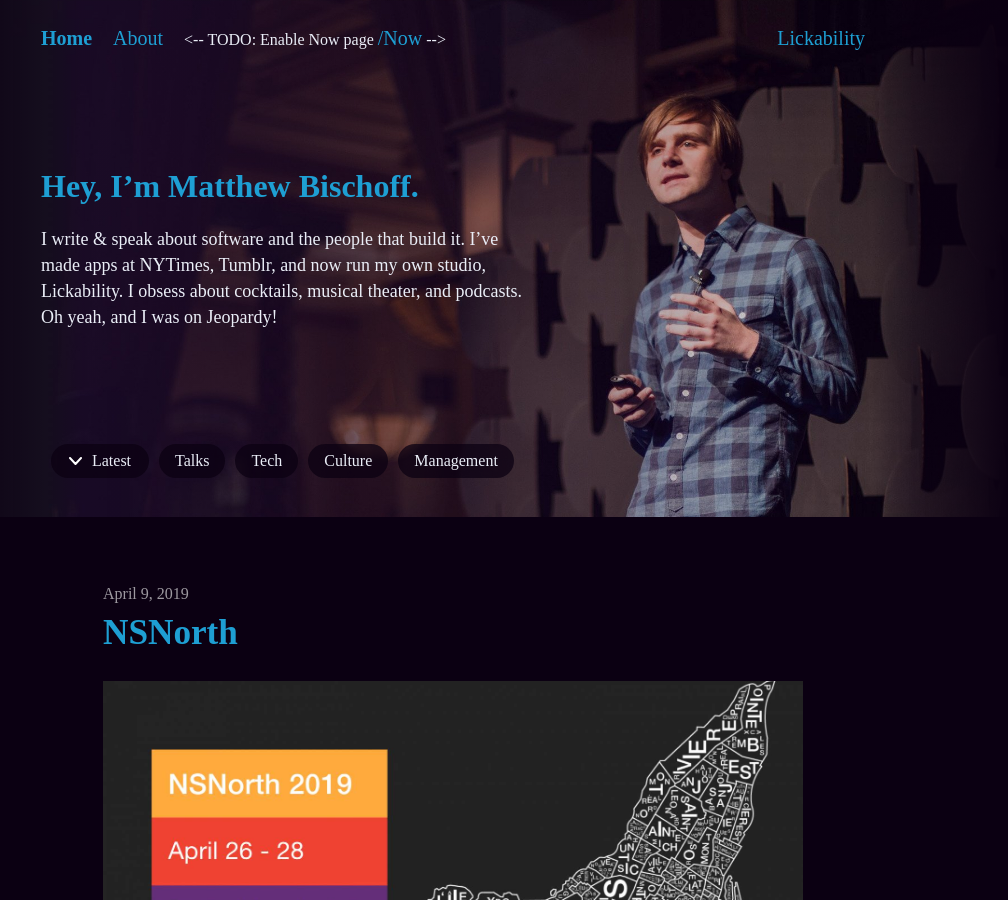
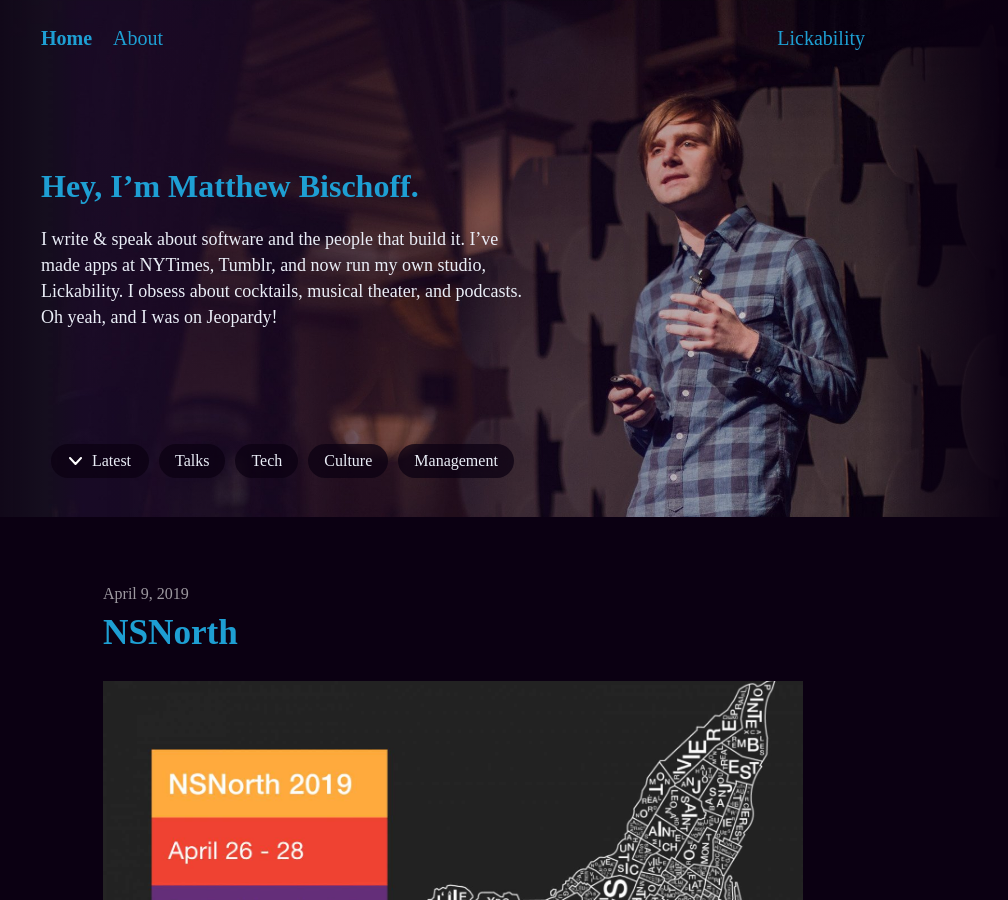
Before and after one commit to mbbischoff/website, a Jekyll site: the page built from index.html, in a window 1280 px wide and 900 px high. Shown: the whole window, without its empty margins (187-1195 px from the left). Built offline with Jekyll 4.4.1, drawn with Linux system fonts in a browser that asks for light colours; some web fonts are replaced; the list of posts is cut into pages by our own code.

Commit message:
Update header.html

```diff
--- a/_includes/header.html
+++ b/_includes/header.html
@@ -15,7 +15,7 @@
           <a href="/about">About</a>
         {% endif %}
 
-        <-- TODO: Enable Now page
+        <!-- TODO: Enable Now page
         {% if page.url == "/now/" %}
           <a href="/now" class="text-weight-bold">/Now</a>
         {% else %}
```
